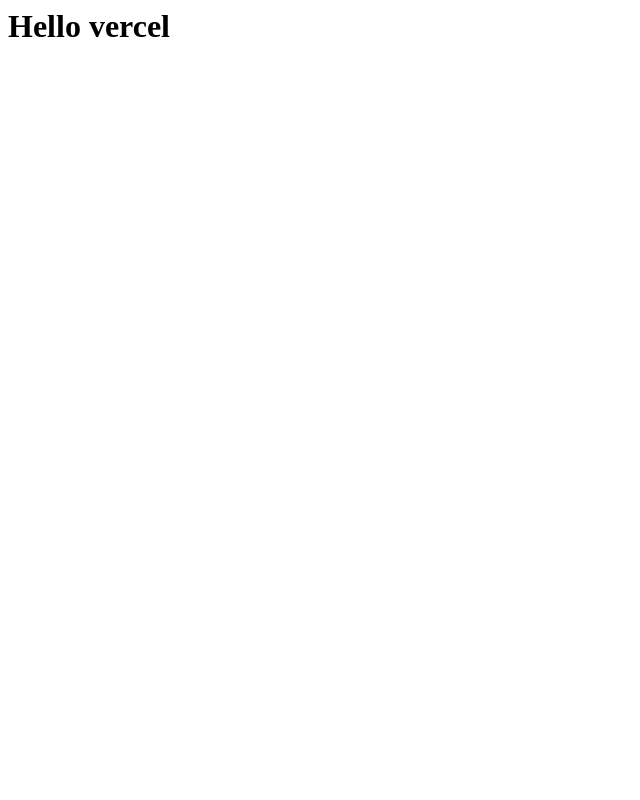
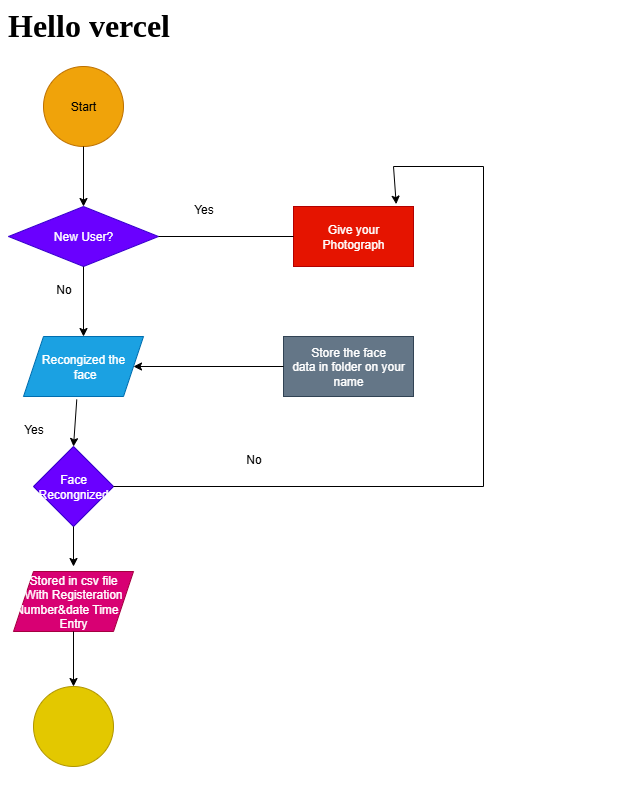
Before and after one commit to Hemajapati/vercel, a plain HTML site: page index.html in a window 1280 px wide. Shown: the whole page, without its empty margins (0-640 px from the left). Drawn offline with Linux system fonts and the light colour scheme.

Commit message:
Update index.html

```diff
--- a/index.html
+++ b/index.html
@@ -1,5 +1,6 @@
 <html>
   <body>
     <h1>Hello vercel</h1>
+    <img src="Face Recongnition.png">
   </body>
 </html>
```
